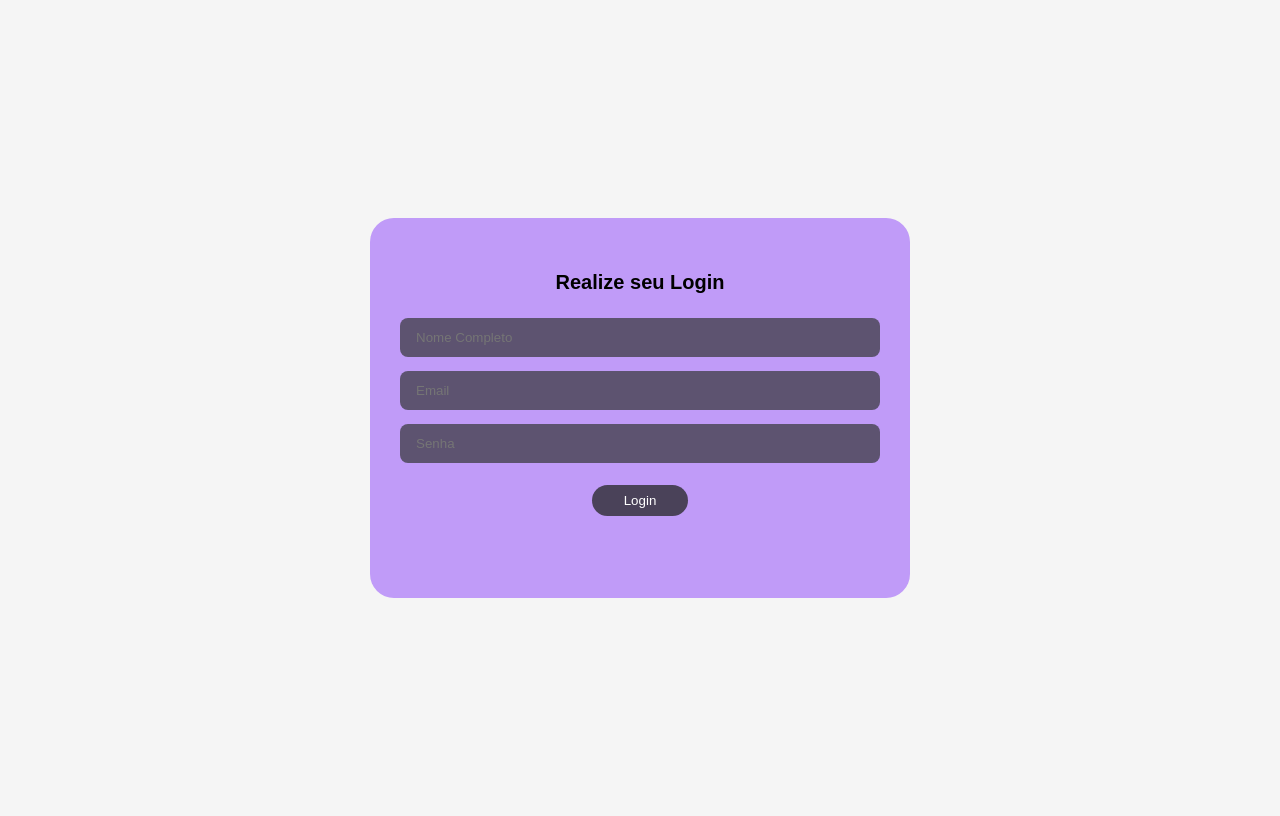
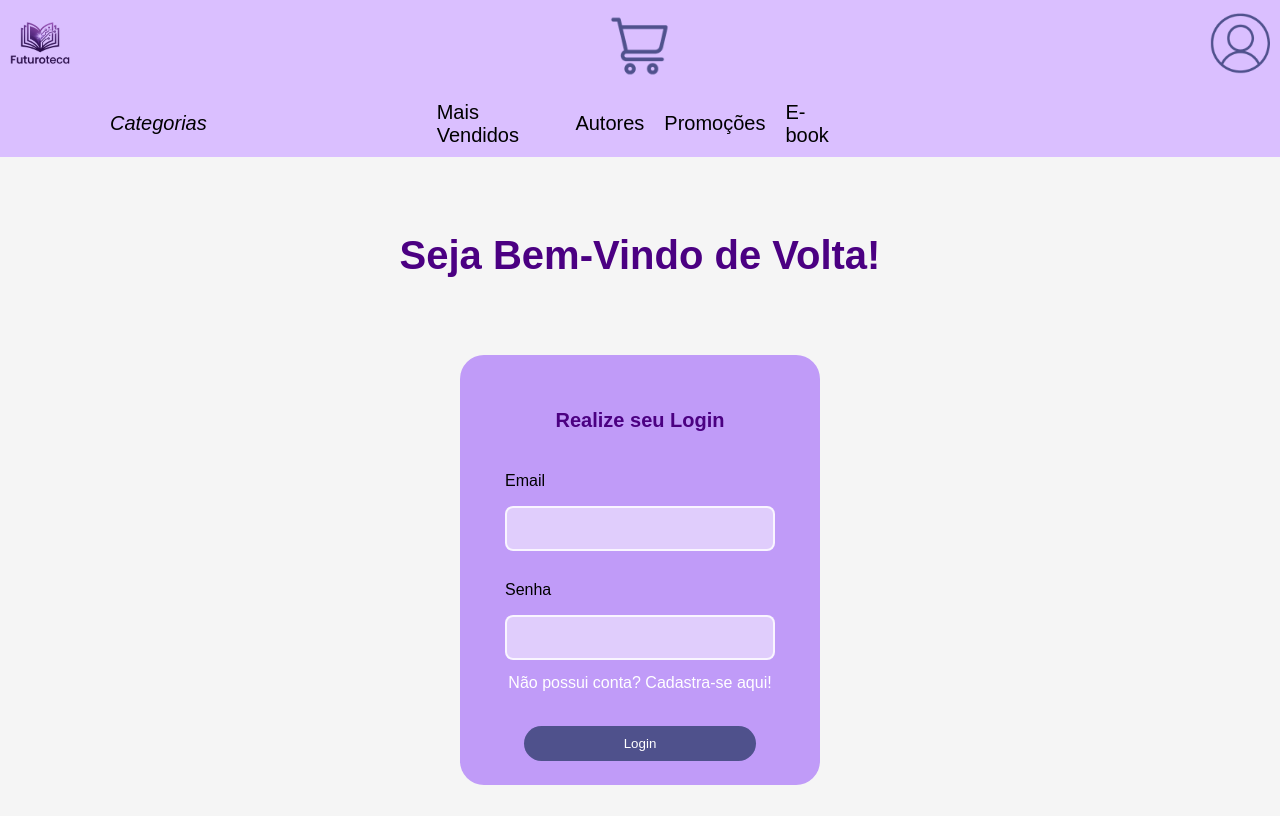
Before and after one commit to GutsGusta/futuroteca, a PHP site: page /login.php in a window 1280 px wide. After the commit the page ends 785 px from the top, so only its background shows below. Run offline with PHP 8.4, Linux system fonts and the light colour scheme.

Commit message:
Estilizei o login

```diff
--- a/css/login.css
+++ b/css/login.css
@@ -1,10 +1,20 @@
 body{
     min-height: 100vh;
-    display: flex;
-    justify-content: center;
-    align-items: center;
     background: #f5f5f5;
     font-family: Arial, Helvetica, sans-serif;
+}
+
+main {
+    display: flex;
+    align-items: center;
+    justify-content: center;
+    flex-direction: column;
+    margin-top: 50px;
+}
+
+main h1 {
+    color: indigo;
+    font-size: 40px;
 }
 
 .login-card{
@@ -12,47 +22,59 @@ body{
     padding: 40px 30px;
     border-radius: 24px;
     width: 100%;
-    max-width: 480px;
-    height: 300px;
+    max-width: 300px;
+    height: 350px;
+    margin-top: 50px;
     display: flex;
     flex-direction: column;
     align-items: center;
     gap: 14px;
 }
 
-h1 {
+.login-card h1 {
+    color: indigo;
     font-size: 20px;
-    color: black;
     margin-bottom: 10px;
     text-align: center;
 }
 
 label{
-    align-self: flex-start;
-    font-size: 14px;
-    color: black;
-    font-weight: bold;
+    display: flex;
+    align-items: start;
+    justify-content: start;
+    flex-direction: column;
 }
 
 input{
-    width: 100%;
+    width: 270px;
     padding: 12px 16px;
-    border:  none;
+    border: 2px solid rgba(255, 255, 255, 0.8);
     border-radius: 8px;
-    background: #5d5370;
-    color: #ffffff;
+    background: rgba(255, 255, 255, 0.5);
+    color: #000;
     box-sizing: border-box;
+    font-size: 15px;
 }
 
-button{
-    padding: 8px 32px;
+.login-card a {
+    color: #fff;
+    text-decoration: none;
+}
+
+.login-card button{
+    padding: 10px 100px;
+    margin-block: 20px;
     border: none;
     border-radius: 20px;
-    background-color: #4a4259;
+    background-color: #4f518c;
     color: #ffffff;
     font-weight: 500;
     cursor: pointer;
-    margin-top: 8px;
+    transition: ease 0.3s transform;
+}
+
+.login-card button:hover {
+    transform: scale(1.1);
 }
 
 button::hover{
--- a/login.php
+++ b/login.php
@@ -2,21 +2,31 @@
 <html lang="en">
 <head>
     <link rel="stylesheet" href="./css/login.css">
+    <link rel="stylesheet" href="./css/header-footer.css">
     <meta charset="UTF-8">
     <meta name="viewport" content="width=device-width, initial-scale=1.0">
     <title>Login</title>
 </head>
 
 <body>
-    <form class="login-card">
+    <?php
+        require_once "partials/header.php";
+    ?>
+    <main>
+        <h1>Seja Bem-Vindo de Volta!</h1>
+        <form class="login-card">
             <h1>Realize seu Login</h1>
-                <input type="text" placeholder="Nome Completo" required>
-
-                <input type="email" placeholder="Email" required>
-
-                <input type="password" placeholder="Senha" required>
-
-                <button type="submit">Login</button>
-    </form>
+            <label>
+                <p>Email</p>
+                <input type="email" required>
+            </label>
+            <label>
+                <p>Senha</p>
+                <input type="password" required>
+            </label>
+            <a href="">Não possui conta? Cadastra-se aqui!</a>
+            <button type="submit">Login</button>
+        </form>
+    </main>
 </body>
 </html>
```
